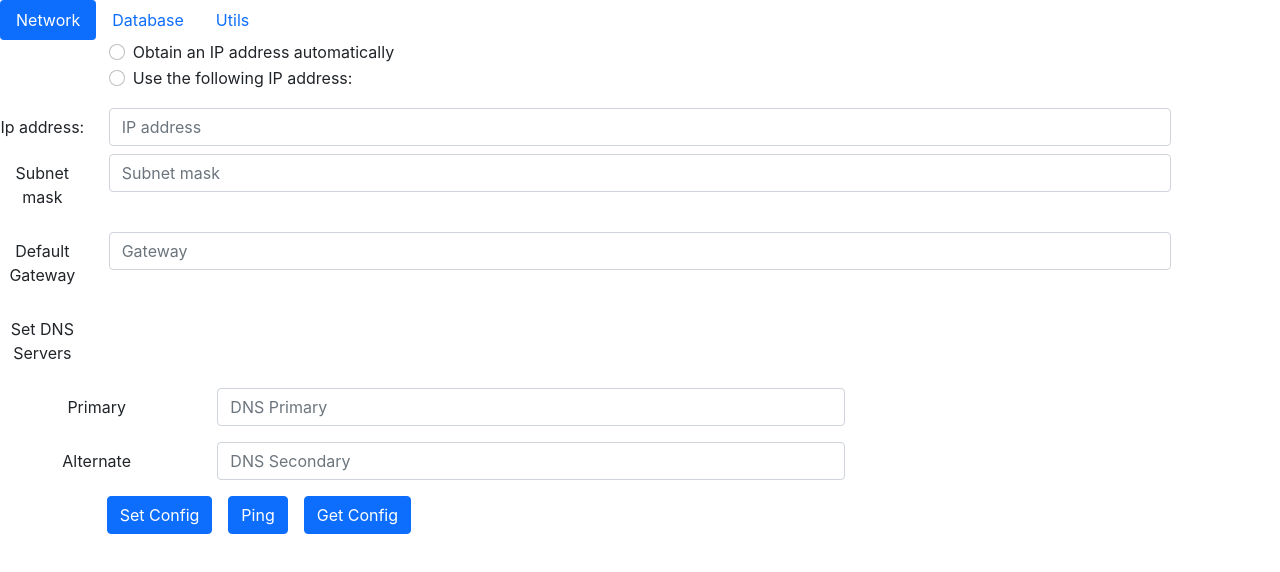
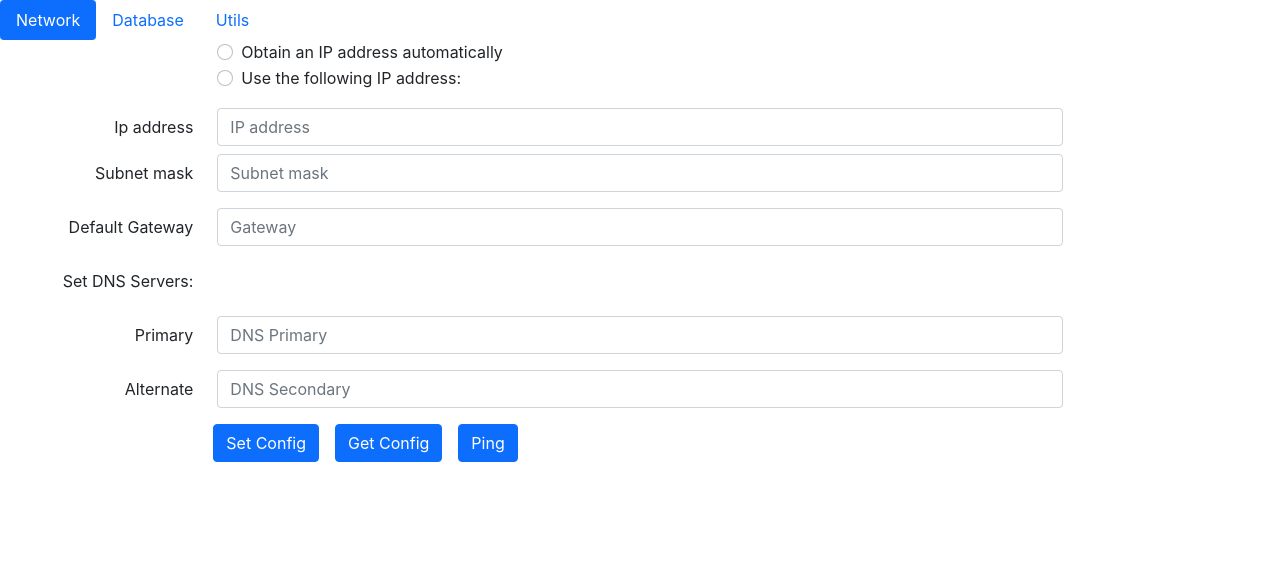
Before and after one commit to hiramzunig4/tryouts, a React (Create React App) app in the folder lv-react-ui/: page / in a window 1280 px wide. Shown: the top 572 px of the page. Built offline with nearby package versions, Linux system fonts and the light colour scheme.

Commit message:
Subiedo pantallas modales

```diff
--- a/lv-react-ui/src/Network.js
+++ b/lv-react-ui/src/Network.js
@@ -1,26 +1,15 @@
+import { useState } from 'react'
+
 import './App.css';
 import api from "./api"
-import React from "react";
+import React from "react"
 
-import Form from 'react-bootstrap/Form';
-import Row from 'react-bootstrap/Row';
-import Col from 'react-bootstrap/Col';
+import Form from 'react-bootstrap/Form'
+import Row from 'react-bootstrap/Row'
+import Col from 'react-bootstrap/Col'
 import Stack from 'react-bootstrap/Stack'
-import Button from 'react-bootstrap/Button';
-
-function clickHandler(){
-  console.log("clicked in Ping");
-  api.getPing(function(res){
-    console.log(res)
-  })
-}
-
-function clickHandlerEth0(){
-  console.log("clicked in get config");
-  api.getConfig(function(res){
-    console.log(res)
-  })
-}
+import Button from 'react-bootstrap/Button'
+import Modal from 'react-bootstrap/Modal'
 
 function Network(){
   //State of input controls
@@ -34,9 +23,20 @@ function Network(){
   const [netmask, setNetmask] = React.useState("");
   const [gateway, setGateway] = React.useState("");
   const [serverprimary, setServerPrimary] = React.useState("");
-  const [serversecondary, setServerSecondary] = React.useState("");
+  const [serversecondary, setServerSecondary] = React.useState("")
 
-  const [item, setItem] = React.useState("");
+  //Manage radiobutton
+  const [item, setItem] = React.useState("")
+
+  //Control Modal Ping
+  const [showpingmodal, setShowPingModal] = useState(false)
+  const [responsePing, setResponsePing] = React.useState("")
+  const handleClosePing = () => setShowPingModal(false)
+
+    //Control Modal Config
+    const [showconfigmodal, setShowConfigModal] = useState(false)
+    const [responseConfig, setResponseConfig] = React.useState("")
+    const handleCloseConfig = () => setShowConfigModal(false)
 
   function handleChange(event)
   {
@@ -72,12 +72,24 @@ function Network(){
         server primary: ${serverprimary}
         server secondary: ${serversecondary}
       `);
-      const config = {
+      var config=""
+      if (serversecondary === "") {
+        config = {
+          "method":"static",
+          "address": `${address}`,
+          "prefix_length":8,
+          "gateway":  `${gateway}`,
+          "name_servers":[`${serverprimary}`]
+        }
+      }
+      else{
+        config = {
           "method":"static",
           "address": `${address}`,
           "prefix_length":8,
           "gateway":  `${gateway}`,
           "name_servers":[`${serverprimary}`,`${serversecondary}`]
+        }
       }
       console.log(JSON.stringify(config))
       api.setConfigStatic(config, function(res){
@@ -95,11 +107,29 @@ function Network(){
     }
   }
 
+  function clickHandler(){
+    console.log("clicked in Ping")
+    api.getPing(function(res){
+      console.log(res)
+      setResponsePing(`response ${JSON.stringify(res)}`)
+      setShowPingModal(true)
+    })
+  }
+
+  function clickHandlerEth0(){
+    console.log("clicked in get config");
+    api.getConfig(function(res){
+      console.log(res.message.config.ipv4)
+      setResponseConfig(`response ${JSON.stringify(res.message.config.ipv4)}`)
+      setShowConfigModal(true)
+    })
+  }
+
   return (
     <Form>
         <fieldset>
             <Form.Group as={Row} className="mb-3">
-            <Form.Label as="legend" column sm={1}>
+            <Form.Label as="legend" column sm={2}>
             </Form.Label>
             <Col sm={3} align="left">
                 <Form.Check
@@ -122,10 +152,10 @@ function Network(){
             </Form.Group>
         </fieldset>
         <Form.Group as={Row} className="mb-2">
-            <Form.Label column sm={1}>
-            Ip address:
+            <Form.Label align="right" column sm={2}>
+            Ip address
             </Form.Label>
-            <Col sm={10}>
+            <Col sm={8}>
             <Form.Control
               type="ipaddress"
               id="IpAddress"
@@ -136,10 +166,10 @@ function Network(){
         </Form.Group>
 
         <Form.Group as={Row} className="mb-3">
-            <Form.Label column sm={1}>
+            <Form.Label align="right" column sm={2}>
             Subnet mask
             </Form.Label>
-            <Col sm={10}>
+            <Col sm={8}>
             <Form.Control
               type="subnetmask"
               onChange={e => setNetmask(e.target.value)}
@@ -148,11 +178,11 @@ function Network(){
             </Col>
         </Form.Group>
 
-        <Form.Group as={Row} className="mb-3" controlId="formHorizontalPassword">
-            <Form.Label column sm={1}>
+        <Form.Group as={Row} className="mb-3">
+            <Form.Label align="right" column sm={2}>
             Default Gateway
             </Form.Label>
-            <Col sm={10}>
+            <Col sm={8}>
             <Form.Control
               type="gateway"
               onChange={e => setGateway(e.target.value)}
@@ -161,17 +191,17 @@ function Network(){
             </Col>
         </Form.Group>
 
-        <Form.Group as={Row} className="mb-3" controlId="formHorizontal">
-            <Form.Label column sm={1}>
-              Set DNS Servers
+        <Form.Group as={Row} className="mb-3">
+            <Form.Label align="right" column sm={2}>
+              Set DNS Servers:
             </Form.Label>
         </Form.Group>
 
-        <Form.Group as={Row} className="mb-3" controlId="formHorizontalPassword">
-            <Form.Label column sm={2}>
+        <Form.Group as={Row} className="mb-3">
+            <Form.Label align="right" column sm={2}>
             Primary
             </Form.Label>
-            <Col sm={6}>
+            <Col sm={8}>
             <Form.Control
               type="preferreddns"
               onChange={e => setServerPrimary(e.target.value)}
@@ -180,11 +210,11 @@ function Network(){
             </Col>
         </Form.Group>
 
-        <Form.Group as={Row} className="mb-3" controlId="formHorizontalPassword">
-            <Form.Label column sm={2}>
+        <Form.Group as={Row} className="mb-3">
+            <Form.Label align="right" column sm={2}>
             Alternate
             </Form.Label>
-            <Col sm={6}>
+            <Col sm={8}>
             <Form.Control
               type="alternatedns"
               onChange={e => setServerSecondary(e.target.value)}
@@ -194,14 +224,39 @@ function Network(){
         </Form.Group>
 
         <Form.Group>
-        <Col sm={{ span: 10, offset: 1 }}>
+        <Col sm={{ span: 10, offset: 2 }}>
           <Stack direction="horizontal" gap={3}>
             <Button onClick={handleSubmit}>Set Config</Button>
+            <Button onClick={clickHandlerEth0}> Get Config </Button>
             <Button onClick={clickHandler}>Ping</Button>
-            <Button onClick={clickHandlerEth0}> Get Config </Button>
           </Stack>
           </Col>
         </Form.Group>
+
+        <Modal show={showpingmodal} onHide={handleClosePing}>
+          <Modal.Header closeButton>
+            <Modal.Title>Ping</Modal.Title>
+          </Modal.Header>
+          <Modal.Body>{responsePing}</Modal.Body>
+          <Modal.Footer>
+            <Button autoFocus variant="primary" onClick={handleClosePing}>
+              Ok
+            </Button>
+          </Modal.Footer>
+        </Modal>
+
+        <Modal show={showconfigmodal} onHide={handleCloseConfig}>
+          <Modal.Header closeButton>
+            <Modal.Title>Config</Modal.Title>
+          </Modal.Header>
+          <Modal.Body>{responseConfig}</Modal.Body>
+          <Modal.Footer>
+            <Button autoFocus variant="primary" onClick={handleCloseConfig}>
+              Ok
+            </Button>
+          </Modal.Footer>
+        </Modal>
+
       </Form>
   );
 }
```
Lines whose indentation alone changed are shown as unchanged.
